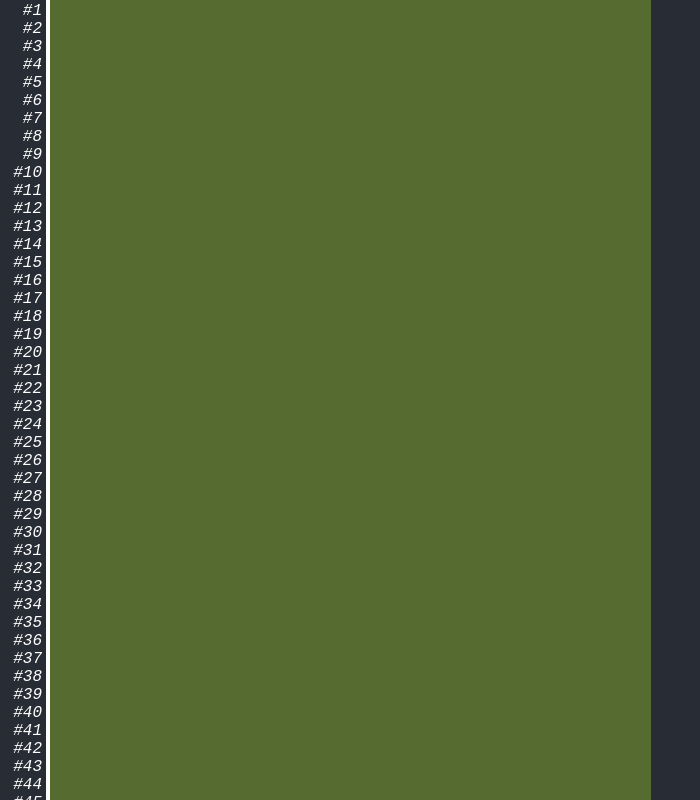
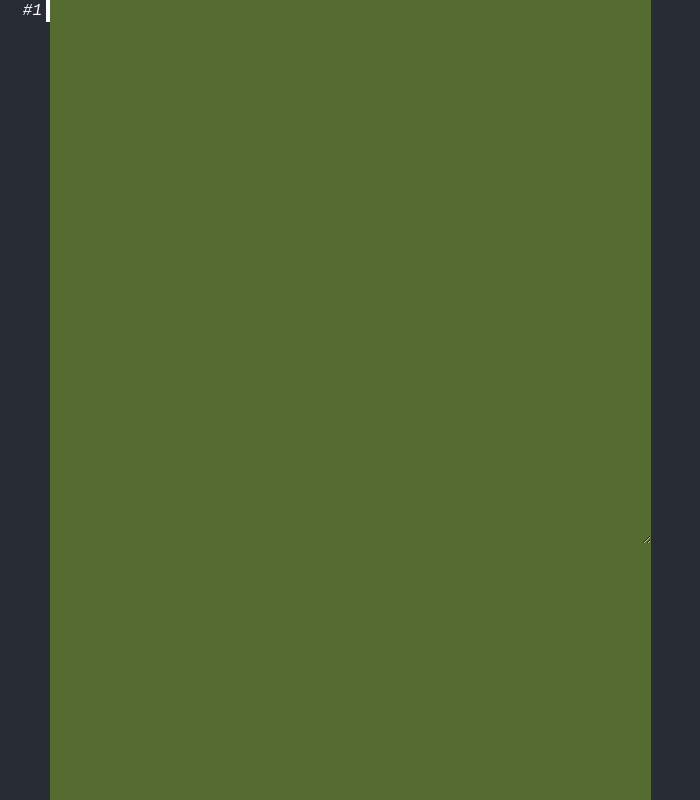
Before and after one commit to AshishTaduce/markdown-react, a React (Create React App) app: page / in a window 1280 px wide. Shown: the top 800 px of the page, without its empty margins (0-700 px from the left). Built offline with nearby package versions, Linux system fonts and the light colour scheme.

Commit message:
LIne count working properly

```diff
--- a/src/App.css
+++ b/src/App.css
@@ -71,6 +71,7 @@ textarea{
   overflow: hidden;
   padding-right: 4px;
   border-right: white 4px solid;
+  resize: none;
 }
 
 .result {
--- a/src/App.js
+++ b/src/App.js
@@ -3,7 +3,7 @@ import './App.css';
 
 function App() {
     let [input, setInput] = useState('');
-    let lines = Array(200).fill(1);
+    let lines = Array(input.split('\n').length).fill(1);
     let lineCount = lines.map((line, index) => `#${index + 1}\n`);
     lineCount = lineCount.join('');
     console.log('lineCXountr = ' ,lineCount)
@@ -32,11 +32,11 @@ function App() {
   return (
     <div className="App">
       <header className="App-header">
-          <textarea key={input.length} name="" id="" cols = '5' rows={200} className={'line-number'}>
+          <textarea key={input.length} name="" id="" cols = '5' rows={input.split('\n').length} className={'line-number'}>
             {lineNumber}
           </textarea>
           <div className={'input-div'}>
-            <textarea name="" id="" className={'input-area'} rows={200} onChange={async (text) => {
+            <textarea name="" id="" className={'input-area'} rows={Math.max(30 , input.split('\n').length)} onChange={async (text) => {
                     setInput(`${text.target.value}`);
                 }}>
                 {input}
```
